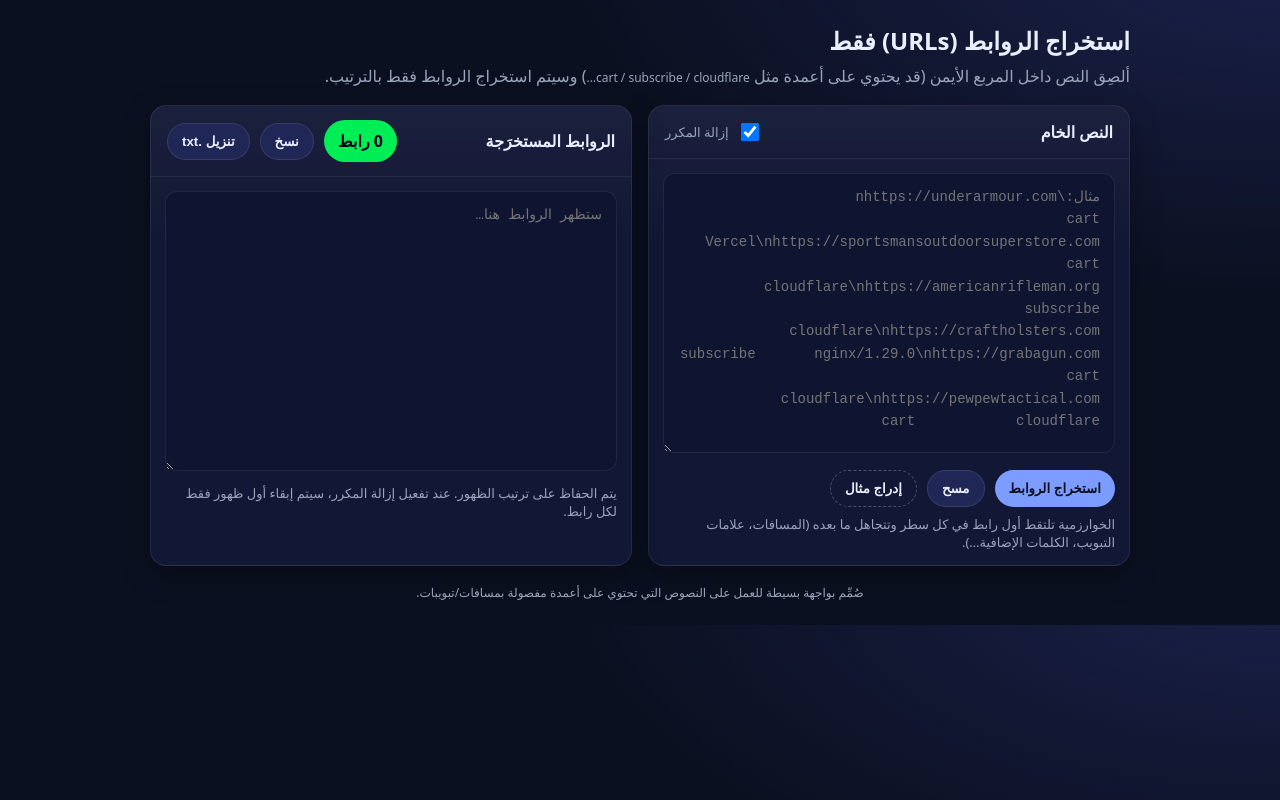
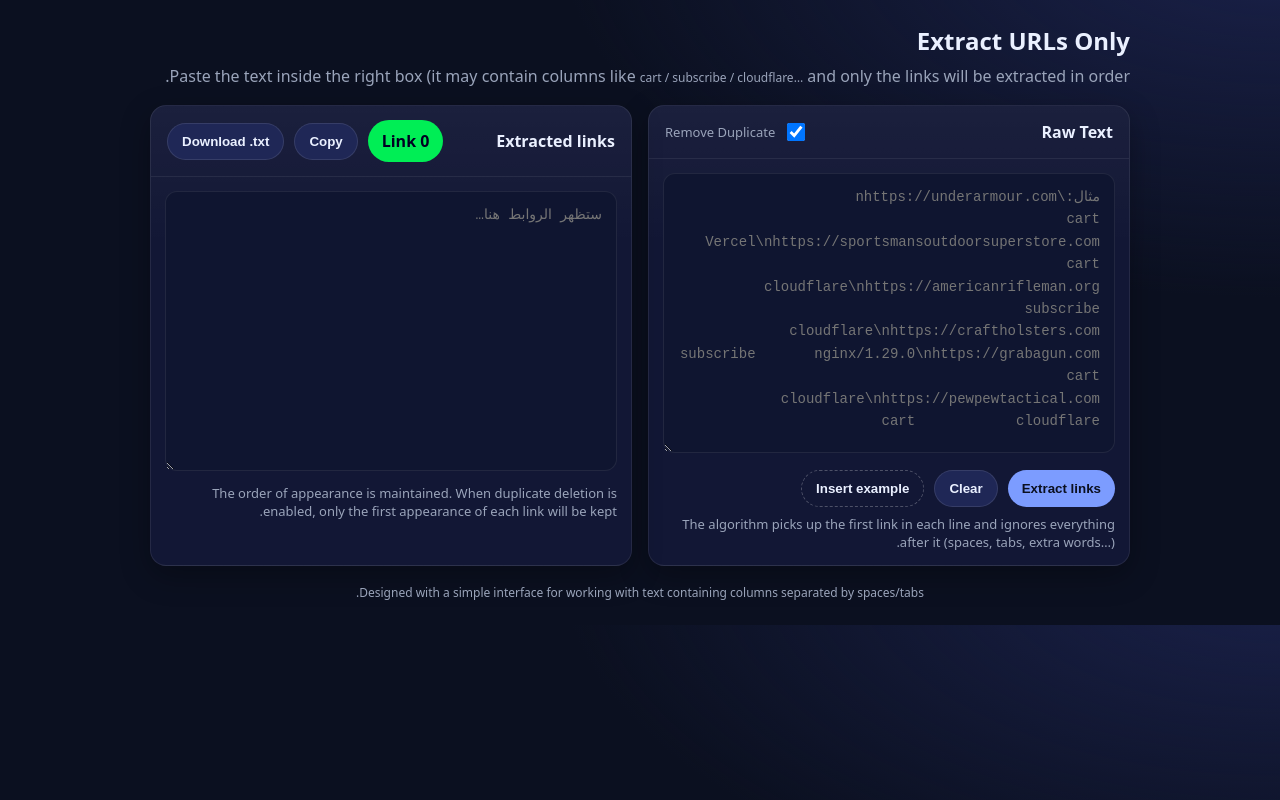
Before and after one commit to mstalo/Aloosh, a plain HTML site: page filter.html in a window 1280 px wide. Drawn offline with Linux system fonts and the light colour scheme.

Commit message:
Update filter.html

```diff
--- a/filter.html
+++ b/filter.html
@@ -3,7 +3,7 @@
 <head>
   <meta charset="UTF-8" />
   <meta name="viewport" content="width=device-width, initial-scale=1" />
-  <title>استخراج الروابط فقط</title>
+  <title>Extract Links Only</title>
   <style>
     :root {
       --bg: #0b1020;
@@ -56,45 +56,44 @@
 </head>
 <body>
   <div class="container">
-    <h1>استخراج الروابط (URLs) فقط</h1>
-    <p>ألصِق النص داخل المربع الأيمن (قد يحتوي على أعمدة مثل <span class="small">cart / subscribe / cloudflare…</span>) وسيتم استخراج الروابط فقط بالترتيب.</p>
-
+    <h1>Extract URLs Only</h1>
+    <p>Paste the text inside the right box (it may contain columns like <span class="small">cart / subscribe / cloudflare…</span> and only the links will be extracted in order.</p>
     <div class="grid">
       <!-- الإدخال -->
       <section class="card">
         <header>
-          <h2>النص الخام</h2>
-          <label class="switch"><input type="checkbox" id="dedupe" checked> إزالة المكرر</label>
+          <h2>Raw Text</h2>
+          <label class="switch"><input type="checkbox" id="dedupe" checked> Remove Duplicate</label>
         </header>
         <div class="body">
           <textarea id="input" placeholder="مثال:\nhttps://underarmour.com                            cart            Vercel\nhttps://sportsmansoutdoorsuperstore.com            cart            cloudflare\nhttps://americanrifleman.org                       subscribe       cloudflare\nhttps://craftholsters.com                          subscribe       nginx/1.29.0\nhttps://grabagun.com                               cart            cloudflare\nhttps://pewpewtactical.com                         cart            cloudflare"></textarea>
           <div class="actions">
-            <button id="extract">استخراج الروابط</button>
-            <button id="clear" class="secondary">مسح</button>
-            <button id="sample" class="ghost">إدراج مثال</button>
+            <button id="extract">Extract links</button>
+            <button id="clear" class="secondary">Clear</button>
+            <button id="sample" class="ghost">Insert example</button>
           </div>
-          <div class="hint">الخوارزمية تلتقط أول رابط في كل سطر وتتجاهل ما بعده (المسافات، علامات التبويب، الكلمات الإضافية…).</div>
+          <div class="hint">The algorithm picks up the first link in each line and ignores everything after it (spaces, tabs, extra words…).</div>
         </div>
       </section>
 
       <!-- الإخراج -->
       <section class="card">
         <header class="row">
-          <h2>الروابط المستخرَجة</h2>
+          <h2>Extracted links</h2>
           <div class="row">
-            <span id="count" class="badge">0 رابط</span>
-            <button id="copy" class="secondary">نسخ</button>
-            <button id="download" class="secondary">تنزيل .txt</button>
+            <span id="count" class="badge">0 Link</span>
+            <button id="copy" class="secondary">Copy</button>
+            <button id="download" class="secondary">Download .txt</button>
           </div>
         </header>
         <div class="body">
           <textarea id="output" placeholder="ستظهر الروابط هنا…" readonly></textarea>
-          <div class="hint">يتم الحفاظ على ترتيب الظهور. عند تفعيل إزالة المكرر، سيتم إبقاء أول ظهور فقط لكل رابط.</div>
+          <div class="hint">The order of appearance is maintained. When duplicate deletion is enabled, only the first appearance of each link will be kept.</div>
         </div>
       </section>
     </div>
 
-    <div class="footer">صُمِّم بواجهة بسيطة للعمل على النصوص التي تحتوي على أعمدة مفصولة بمسافات/تبويبات.</div>
+    <div class="footer">Designed with a simple interface for working with text containing columns separated by spaces/tabs.</div>
   </div>
 
   <script>
```
